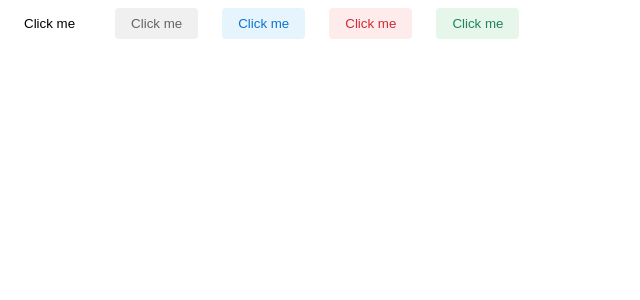
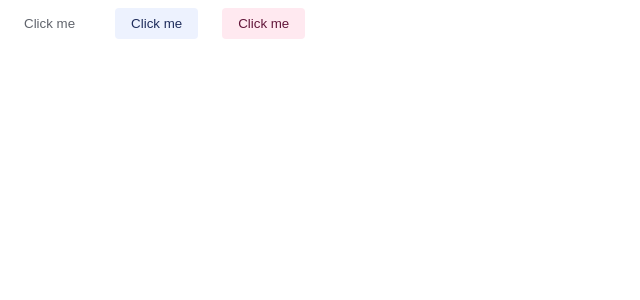
Before and after one commit to FelipeGangrel/nextjs-todo-app, a Next.js app: page / in a window 1280 px wide. Shown: the top 300 px of the page, without its empty margins (0-640 px from the left). Built offline with nearby package versions, Linux system fonts and the light colour scheme.

Commit message:
Updates button variants

```diff
--- a/src/components/Button/Button.styles.ts
+++ b/src/components/Button/Button.styles.ts
@@ -3,27 +3,39 @@ import { styled } from "@root/stitches.config";
 
 export const Button = styled("button", {
   padding: "$2 $3",
-  background: "transparent",
   border: "none",
   borderRadius: "$2",
+  fontWeight: "$2",
+  color: "$slate11",
+  background: "transparent",
+  "&:hover": {
+    background: "$slate2",
+  },
+  "&:active": {
+    background: "$slate3",
+  },
 
   variants: {
     color: {
-      gray: {
-        background: "$gray3",
-        color: "$gray11",
+      primary: {
+        color: "$indigo12",
+        background: "$indigo3",
+        "&:hover": {
+          background: "$indigo4",
+        },
+        "&:active": {
+          background: "$indigo5",
+        },
       },
-      blue: {
-        background: "$blue3",
-        color: "$blue11",
-      },
-      red: {
-        background: "$red3",
-        color: "$red11",
-      },
-      green: {
-        background: "$green3",
-        color: "$green11",
+      danger: {
+        color: "$crimson12",
+        background: "$crimson3",
+        "&:hover": {
+          background: "$crimson4",
+        },
+        "&:active": {
+          background: "$crimson5",
+        },
       },
     },
   },
--- a/src/pages/index.tsx
+++ b/src/pages/index.tsx
@@ -10,13 +10,19 @@ const Container = styled("div", {
 });
 
 const Home: NextPage = () => {
+  const handleClick = () => {
+    console.log("clicked");
+  };
+
   return (
     <Container>
-      <Button>Click me</Button>
-      <Button color="gray">Click me</Button>
-      <Button color="blue">Click me</Button>
-      <Button color="red">Click me</Button>
-      <Button color="green">Click me</Button>
+      <Button onClick={handleClick}>Click me</Button>
+      <Button color="primary" onClick={handleClick}>
+        Click me
+      </Button>
+      <Button color="danger" onClick={handleClick}>
+        Click me
+      </Button>
     </Container>
   );
 };
--- a/stitches.config.ts
+++ b/stitches.config.ts
@@ -1,12 +1,10 @@
 import {
-  gray,
-  blue,
-  red,
-  green,
-  grayDark,
-  blueDark,
-  redDark,
-  greenDark,
+  slate,
+  slateDark,
+  crimson,
+  crimsonDark,
+  indigo,
+  indigoDark,
 } from "@radix-ui/colors";
 import { createStitches } from "@stitches/react";
 
@@ -22,10 +20,9 @@ export const {
 } = createStitches({
   theme: {
     colors: {
-      ...gray,
-      ...blue,
-      ...red,
-      ...green,
+      ...slate,
+      ...indigo,
+      ...crimson,
     },
     space: {
       1: "4px",
@@ -42,7 +39,11 @@ export const {
       untitled: "Untitled Sans, apple-system, sans-serif",
       mono: "Söhne Mono, menlo, monospace",
     },
-    fontWeights: {},
+    fontWeights: {
+      1: 400,
+      2: 500,
+      3: 600,
+    },
     lineHeights: {},
     letterSpacings: {},
     sizes: {},
@@ -75,12 +76,11 @@ export const {
   },
 });
 
-export const darkTheme = createTheme("dark-theme", {
+export const darkTheme = createTheme("dark", {
   colors: {
-    ...grayDark,
-    ...blueDark,
-    ...redDark,
-    ...greenDark,
+    ...slateDark,
+    ...indigoDark,
+    ...crimsonDark,
   },
 });
 
@@ -95,7 +95,13 @@ export const globalStyles = globalCss({
     padding: 0,
     fontFamily: "$untitled",
     fontSize: "$2",
-    background: "$gray1",
-    color: "$gray12",
+    background: "$slate1",
+    color: "$slate11",
+  },
+  button: {
+    ":hover": {
+      cursor: "pointer",
+      opacity: 0.8,
+    },
   },
 });
```
